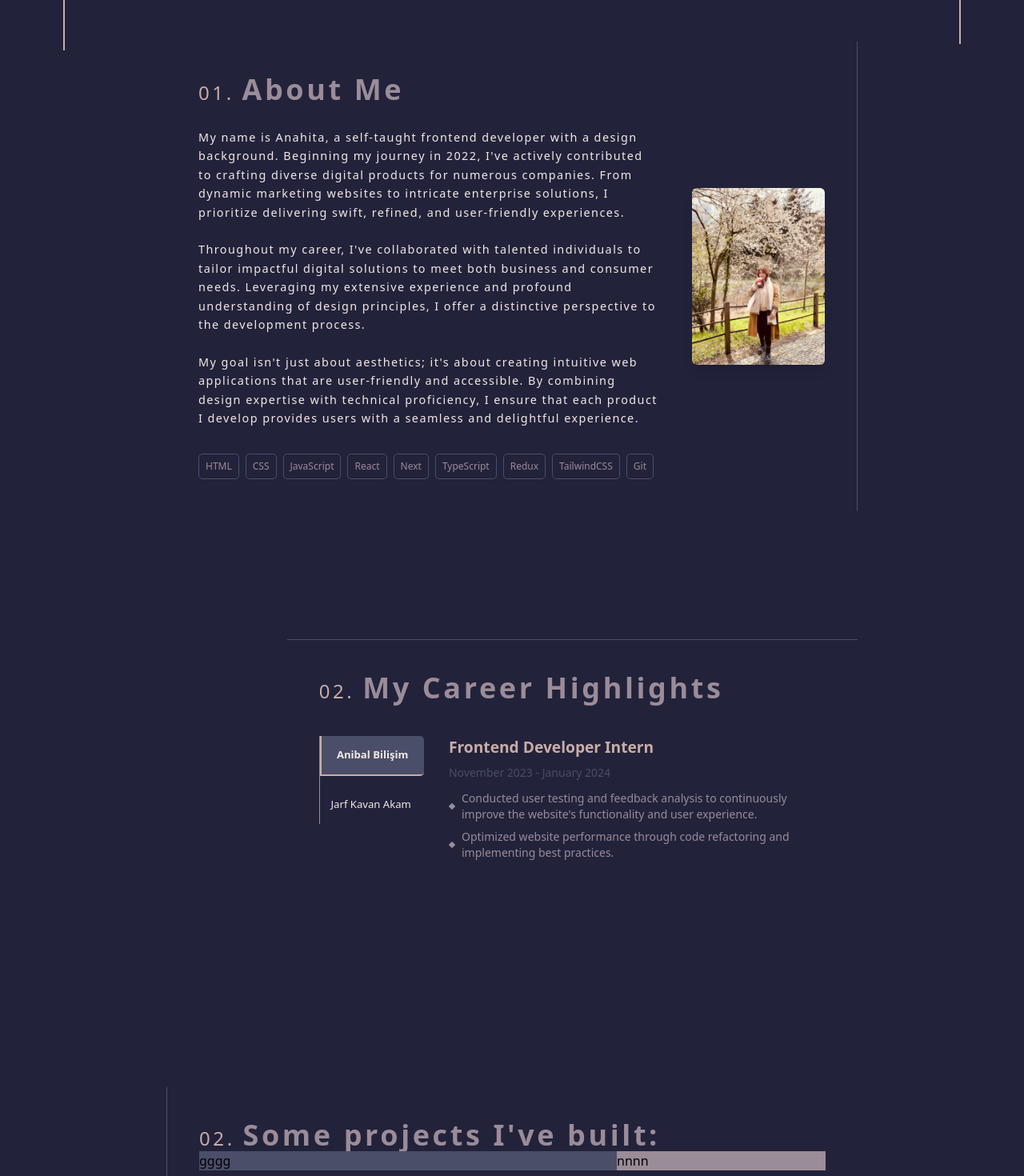
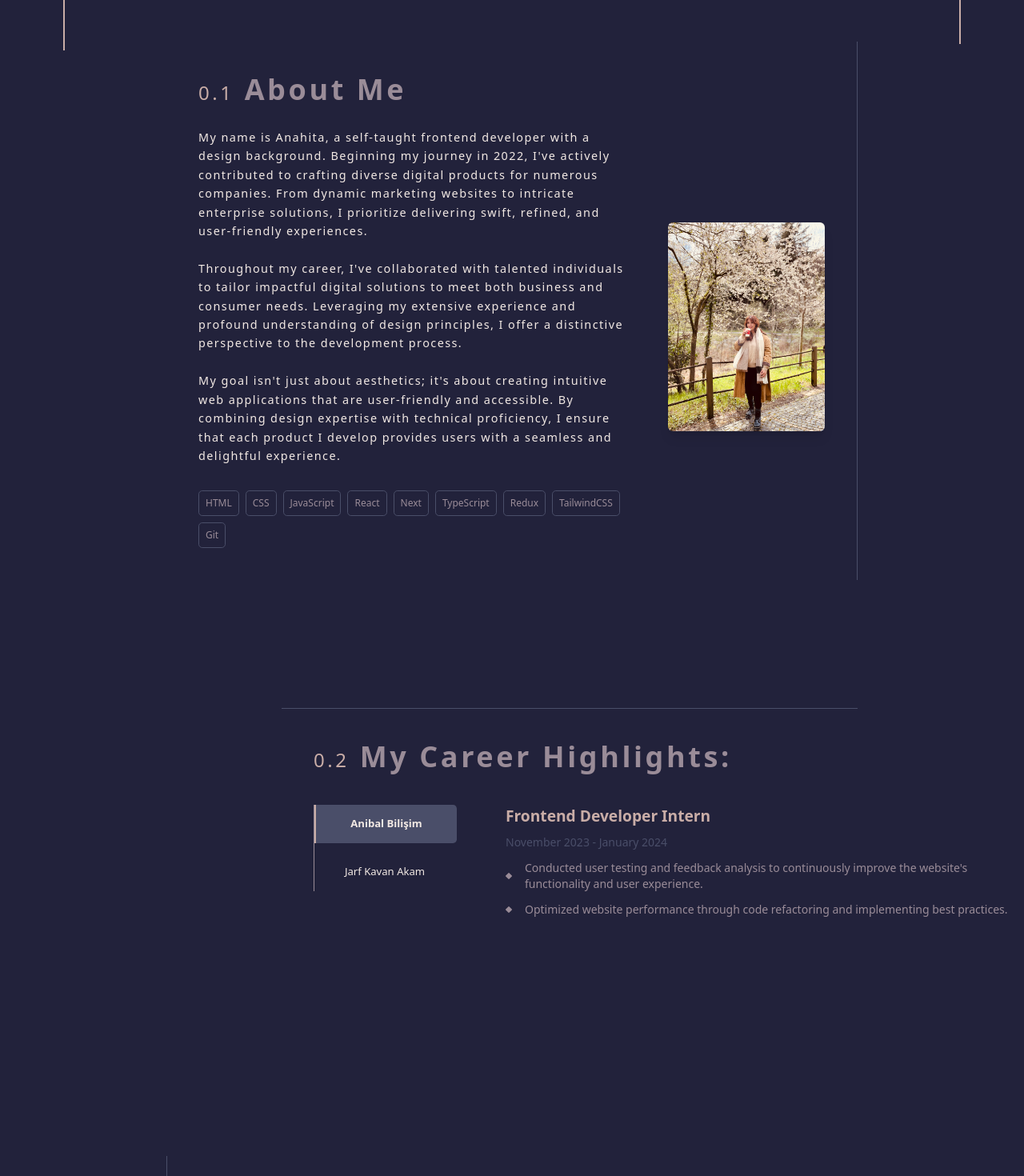
Before and after one commit to HitaBeeDev/portfolio, a React (Vite) app: page / in a window 1280 px wide. Shown: the part 840-2310 px from the top of the page at 80% size. Built offline with nearby package versions, Linux system fonts and the light colour scheme.

Commit message:
adjustments

```diff
--- a/src/Components/AboutSection.jsx
+++ b/src/Components/AboutSection.jsx
@@ -1,37 +1,31 @@
 import technologies from "./aboutTechnologies";
 import aboutMeImg from "../assets/aboutMeImg.png";
+import TitleOfSection from "./TitleOfSection";
 
 function AboutSection() {
   return (
-    <section
-      id="about"
-      className="lg:grid lg:grid-cols-12 gap-10 lg:p-10 p-5 border-r border-color2"
-    >
-      <div className="lg:col-span-9 ">
-        <p className="lg:text-4xl text-xl text-color3 font-semibold tracking-widest">
-          <span className="text-color4 font-medium lg:text-2xl text-lg">
-            01.{" "}
-          </span>{" "}
-          About Me
-        </p>
+    <section id="about" className="gap-10 lg:p-10 p-5 border-r border-color2">
+      <TitleOfSection span={0.1} title="About Me" />
 
+      <div className="lg:grid lg:grid-cols-12">
+        <div className="lg:col-span-9 pr-10">
           <p className="tracking-widest font-thin leading-relaxed lg:text-[0.9rem] text-[0.75rem] lg:mt-7 mt-3 text-color5">
             My name is Anahita, a self-taught frontend developer with a design
-          background. Beginning my journey in 2022, I've actively contributed to
-          crafting diverse digital products for numerous companies. From dynamic
-          marketing websites to intricate enterprise solutions, I prioritize
-          delivering swift, refined, and user-friendly experiences.
+            background. Beginning my journey in 2022, I've actively contributed
+            to crafting diverse digital products for numerous companies. From
+            dynamic marketing websites to intricate enterprise solutions, I
+            prioritize delivering swift, refined, and user-friendly experiences.
             <br />
             <br />
             Throughout my career, I've collaborated with talented individuals to
-          tailor impactful digital solutions to meet both business and consumer
-          needs. Leveraging my extensive experience and profound understanding
-          of design principles, I offer a distinctive perspective to the
-          development process.
+            tailor impactful digital solutions to meet both business and
+            consumer needs. Leveraging my extensive experience and profound
+            understanding of design principles, I offer a distinctive
+            perspective to the development process.
             <br />
             <br />
-          My goal isn't just about aesthetics; it's about creating intuitive web
-          applications that are user-friendly and accessible. By combining
+            My goal isn't just about aesthetics; it's about creating intuitive
+            web applications that are user-friendly and accessible. By combining
             design expertise with technical proficiency, I ensure that each
             product I develop provides users with a seamless and delightful
             experience.
@@ -54,6 +48,7 @@ function AboutSection() {
             <img className="rounded-md shadow-lg" src={aboutMeImg} />
           </div>
         </div>
+      </div>
     </section>
   );
 }
--- a/src/Components/ExperienceSection.jsx
+++ b/src/Components/ExperienceSection.jsx
@@ -2,38 +2,32 @@ import { useState } from "react";
 import jobTabContents from "./jobTabContents";
 import { FontAwesomeIcon } from "@fortawesome/react-fontawesome";
 import { faDiamond } from "@fortawesome/free-solid-svg-icons";
+import TitleOfSection from "./TitleOfSection";
 
 function AboutSection() {
   const [activeTab, setActiveTab] = useState(0);
 
   return (
-    <section
-      id="experience"
-      className="lg:grid lg:grid-cols-12 gap-10 mt-32 lg:mt-40"
-    >
+    <section id="experience" className=" gap-10 mt-32 lg:mt-40">
+      <div className="lg:grid lg:grid-cols-12">
         <div className="lg:col-span-2 bg-color1"></div>
 
         <div className="lg:p-10 lg:pb-16 lg:pr-16 lg:col-span-10 p-3 border-t lg:h-[25rem] h-[33rem] border-color2">
-        <p className="lg:text-4xl text-xl text-color3 font-semibold tracking-widest">
-          <span className="text-color4 font-medium lg:text-2xl text-lg">
-            02.{" "}
-          </span>{" "}
-          My Career Highlights
-        </p>
+          <TitleOfSection span={0.2} title="My Career Highlights:" />
 
-        <div className="lg:grid lg:grid-cols-12 gap-10 mt-10">
+          <div className="lg:grid lg:grid-cols-12 gap-20 mt-10">
             <div className="lg:border-l border-b lg:border-b-0 border-color3 h-fit col-span-3 w-fit flex lg:flex-col justify-between flex-row lg:gap-3">
               {jobTabContents.map((tab, index) => (
                 <div
                   key={index}
                   className={`cursor-pointer ${
                     index === activeTab
-                    ? "transition-all bg-color2 rounded-tr-[0.3rem] lg:rounded-tl-[0rem] rounded-tl-[0.3rem] lg:rounded-br-[0.3rem] lg:rounded-tr-[0.3rem] duration-500 font-semibold border-b-2 lg:border-l-2 border-color4"
+                      ? "transition-all bg-color2 rounded-tr-[0.3rem] lg:rounded-tl-[0rem] rounded-tl-[0.3rem] lg:rounded-br-[0.3rem] lg:rounded-tr-[0.3rem] duration-500 font-semibold border-b-2 lg:border-b-0 lg:border-l-2 border-color4"
                       : ""
                   }`}
                   onClick={() => setActiveTab(index)}
                 >
-                <p className="h-12 w-32 text-color5 lg:text-[0.82rem] text-[0.75rem] flex justify-center items-center">
+                  <p className="h-12 w-44 text-color5 lg:text-[0.82rem] text-[0.75rem] flex justify-center items-center">
                     {tab.jobFirm}
                   </p>
                 </div>
@@ -53,7 +47,7 @@ function AboutSection() {
                 {jobTabContents[activeTab].jobBulletPoints.map(
                   (bullet, bulletIndex) => (
                     <li
-                    className="flex flex-row items-center gap-2 text-sm mt-2 text-color3"
+                      className="flex flex-row items-center mt-3 gap-4 text-sm text-color3"
                       key={bulletIndex}
                     >
                       <FontAwesomeIcon className="w-2 h-2" icon={faDiamond} />
@@ -65,6 +59,7 @@ function AboutSection() {
             </div>
           </div>
         </div>
+      </div>
     </section>
   );
 }
--- a/src/Components/ProjectsSection.jsx
+++ b/src/Components/ProjectsSection.jsx
@@ -1,15 +1,12 @@
+import TitleOfSection from "./TitleOfSection";
+
 function ProjectsSection() {
   return (
     <section
       id="projects"
       className="mt-32 lg:mt-40  gap-10 lg:p-10 p-5 border-l border-color2"
     >
-      <p className="lg:text-4xl text-xl text-color3 font-semibold tracking-widest">
-        <span className="text-color4 font-medium lg:text-2xl text-lg">
-          02.{" "}
-        </span>{" "}
-        Some projects I've built:
-      </p>
+      <TitleOfSection span={0.3} title="Some projects I've built:" />
 
       <div className="lg:grid lg:grid-cols-12">
         <div className="lg:col-span-8 bg-color2">gggg</div>
--- /dev/null
+++ b/src/Components/TitleOfSection.jsx
@@ -0,0 +1,14 @@
+function TitleOfSection({ span, title }) {
+  return (
+    <div>
+      <p className="lg:text-4xl text-xl text-color3 font-semibold tracking-widest">
+        <span className="text-color4 font-medium lg:text-2xl text-lg">
+          {span}
+        </span>{" "}
+        {title}
+      </p>
+    </div>
+  );
+}
+
+export default TitleOfSection;
```
Lines whose indentation alone changed are shown as unchanged.
